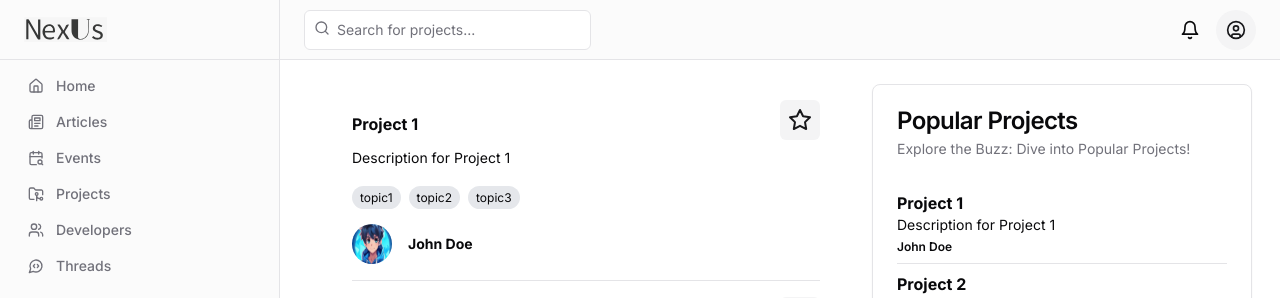
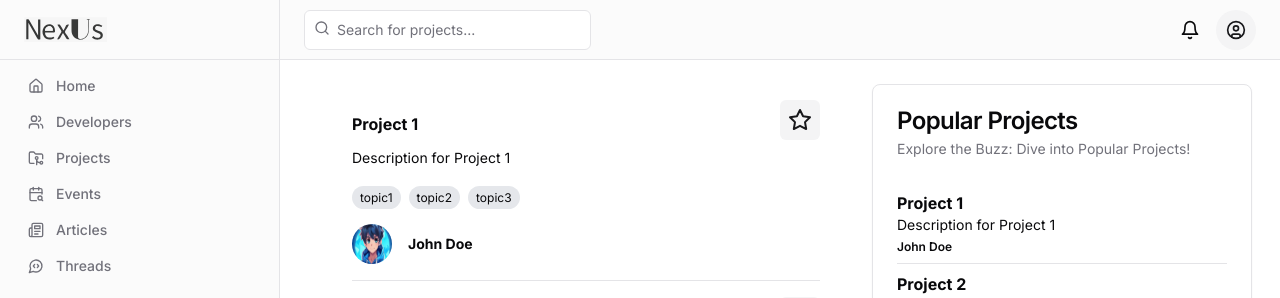
Before and after one commit to dancoon/nexus, a Next.js app in the folder frontend/: page /projects in a window 1280 px wide. Shown: the top 298 px of the page. Built offline with nearby package versions, Linux system fonts and the light colour scheme.

Commit message:
fix: :bug: Fix side menu items

```diff
--- a/frontend/components/common/header.tsx
+++ b/frontend/components/common/header.tsx
@@ -3,13 +3,13 @@ import Link from "next/link";
 import {
   Bell,
   Home,
-  LineChart,
+  FolderGit2,
   Menu,
   MessageCircleCode,
-  Package,
   Search,
-  ShoppingCart,
   Users,
+  CalendarSearch,
+  Newspaper
 } from "lucide-react";
 
 import { Badge } from "@/components/ui/badge";
@@ -26,24 +26,24 @@ const sidemenuItems = [
     hrefString: "/home",
   },
   {
-    title: "Articles",
-    icon: ShoppingCart,
-    hrefString: "/articles",
+    title: "Developers",
+    icon: Users,
+    hrefString: "/developers",
+  },
+  {
+    title: "Projects",
+    icon: FolderGit2,
+    hrefString: "/projects",
   },
   {
     title: "Events",
-    icon: Package,
+    icon: CalendarSearch,
     hrefString: "/events",
   },
   {
-    title: "Projects",
-    icon: Users,
-    hrefString: "/projects",
-  },
-  {
-    title: "Developers",
-    icon: LineChart,
-    hrefString: "/developers",
+    title: "Articles",
+    icon: Newspaper,
+    hrefString: "/articles",
   },
   {
     title: "Threads",
@@ -99,7 +99,7 @@ const Header = ({
           </form>
         )}
       </div>
-      < Bell className="h-5 w-5" />
+      <Bell className="h-5 w-5" />
       <ProfileDropDownMenu />
     </header>
   );
--- a/frontend/components/common/sidemenu.tsx
+++ b/frontend/components/common/sidemenu.tsx
@@ -5,10 +5,9 @@ import {
   Home,
   Newspaper,
   Users,
-  MessageCircleCode
+  MessageCircleCode,
 } from "lucide-react";
 
-import { Badge } from "@/components/ui/badge";
 import Logo from "../navbar/logo";
 import Header from "./header";
 
@@ -19,9 +18,14 @@ const sidemenuItems = [
     hrefString: "/home",
   },
   {
-    title: "Articles",
-    icon: Newspaper,
-    hrefString: "/articles",
+    title: "Developers",
+    icon: Users,
+    hrefString: "/developers",
+  },
+  {
+    title: "Projects",
+    icon: FolderGit2,
+    hrefString: "/projects",
   },
   {
     title: "Events",
@@ -29,14 +33,9 @@ const sidemenuItems = [
     hrefString: "/events",
   },
   {
-    title: "Projects",
-    icon: FolderGit2,
-    hrefString: "/projects",
-  },
-  {
-    title: "Developers",
-    icon: Users,
-    hrefString: "/developers",
+    title: "Articles",
+    icon: Newspaper,
+    hrefString: "/articles",
   },
   {
     title: "Threads",
```
